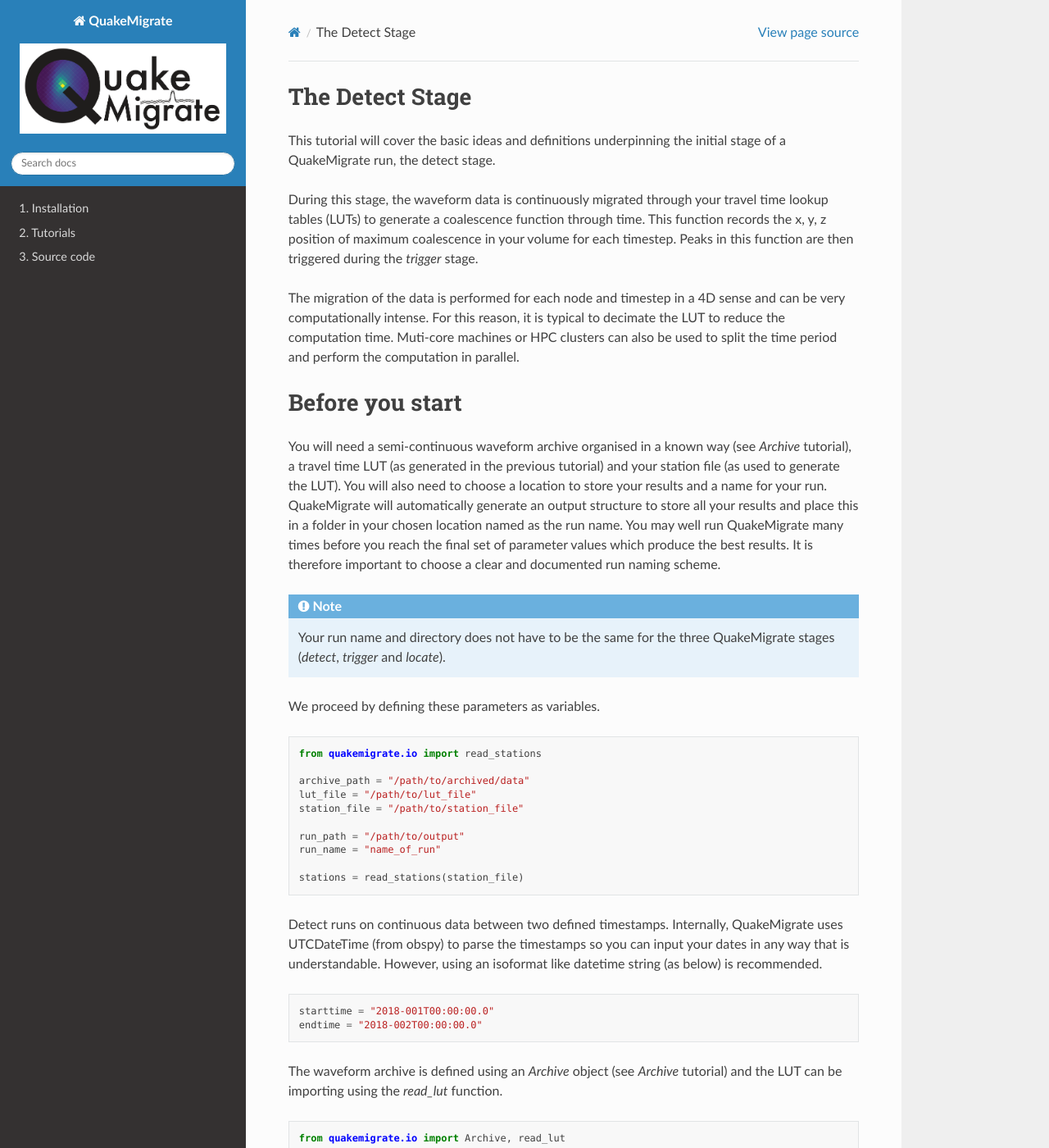
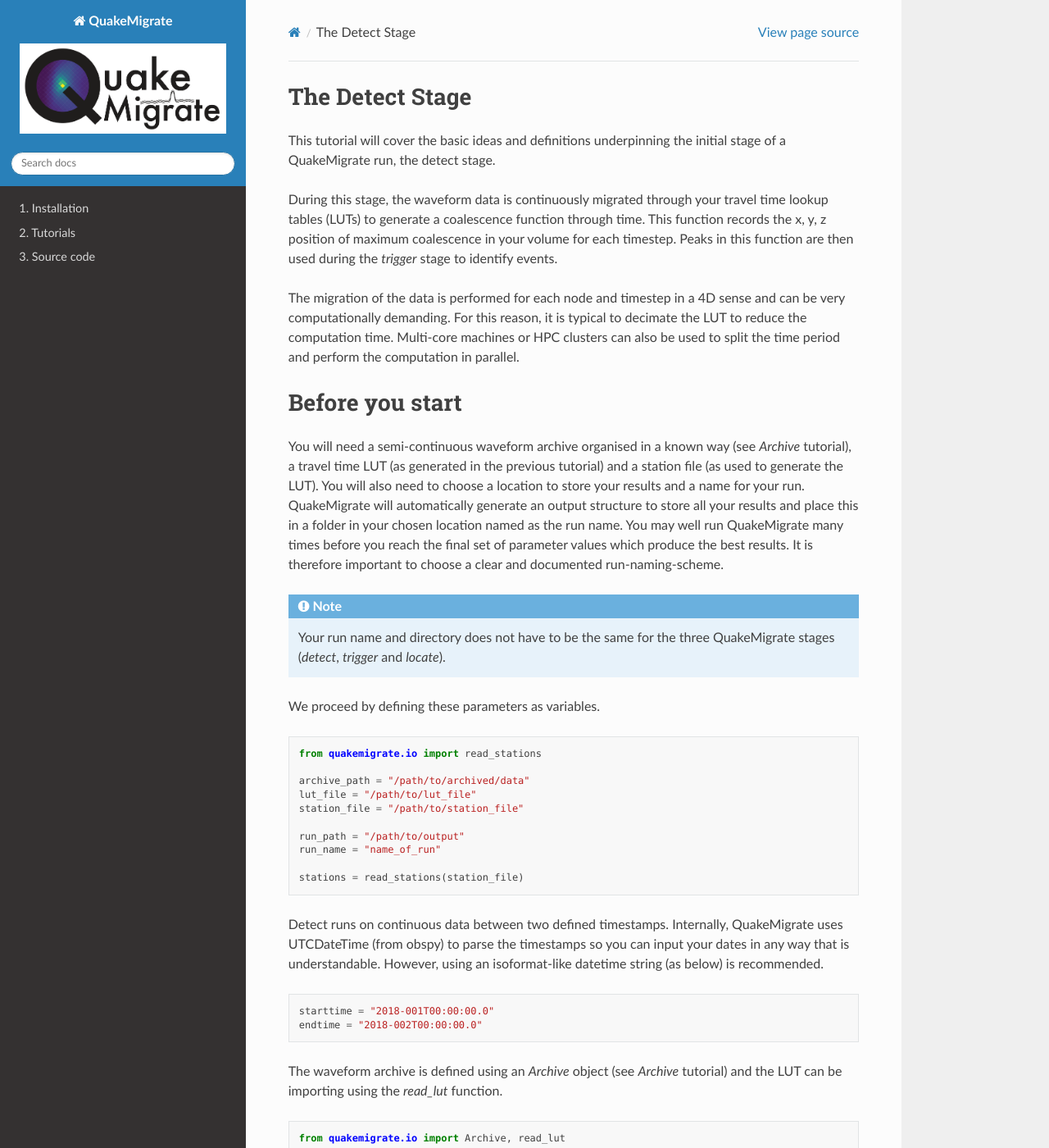
Before and after one commit to QuakeMigrate/QuakeMigrate, a Sphinx documentation site: the page built from docs/tutorials/detect.rst, in a window 1280 px wide and 1400 px high. Shown: the whole window at 82% size. Built offline with Sphinx 7.4.7 and the Read the Docs theme 2.0.0, drawn with Linux system fonts in a browser that asks for light colours; some of the changed text lies outside the part shown.

Commit message:
detect update

```diff
--- a/docs/tutorials/detect.rst
+++ b/docs/tutorials/detect.rst
@@ -2,14 +2,14 @@
 ===========================
 This tutorial will cover the basic ideas and definitions underpinning the initial stage of a QuakeMigrate run, the detect stage.
 
-During this stage, the waveform data is continuously migrated through your travel time lookup tables (LUTs) to generate a coalescence function through time. This function records the x, y, z position of maximum coalescence in your volume for each timestep. Peaks in this function are then triggered during the `trigger` stage.
+During this stage, the waveform data is continuously migrated through your travel time lookup tables (LUTs) to generate a coalescence function through time. This function records the x, y, z position of maximum coalescence in your volume for each timestep. Peaks in this function are then used during the `trigger` stage to identify events.
 
-The migration of the data is performed for each node and timestep in a 4D sense and can be very computationally intense. For this reason, it is typical to decimate the LUT to reduce the computation time. Muti-core machines or HPC clusters can also be used to split the time period and perform the computation in parallel.
+The migration of the data is performed for each node and timestep in a 4D sense and can be very computationally demanding. For this reason, it is typical to decimate the LUT to reduce the computation time. Multi-core machines or HPC clusters can also be used to split the time period and perform the computation in parallel.
 
 Before you start
 ===========================
 
-You will need a semi-continuous waveform archive organised in a known way (see `Archive` tutorial), a travel time LUT (as generated in the previous tutorial) and your station file (as used to generate the LUT). You will also need to choose a location to store your results and a name for your run. QuakeMigrate will automatically generate an output structure to store all your results and place this in a folder in your chosen location named as the run name. You may well run QuakeMigrate many times before you reach the final set of parameter values which produce the best results. It is therefore important to choose a clear and documented run naming scheme.
+You will need a semi-continuous waveform archive organised in a known way (see `Archive` tutorial), a travel time LUT (as generated in the previous tutorial) and a station file (as used to generate the LUT). You will also need to choose a location to store your results and a name for your run. QuakeMigrate will automatically generate an output structure to store all your results and place this in a folder in your chosen location named as the run name. You may well run QuakeMigrate many times before you reach the final set of parameter values which produce the best results. It is therefore important to choose a clear and documented run-naming-scheme.
 
 .. note:: Your run name and directory does not have to be the same for the three QuakeMigrate stages (`detect`, `trigger` and `locate`).
 
@@ -28,7 +28,7 @@
 
     stations = read_stations(station_file)
 
-Detect runs on continuous data between two defined timestamps. Internally, QuakeMigrate uses UTCDateTime (from obspy) to parse the timestamps so you can input your dates in any way that is understandable. However, using an isoformat like datetime string (as below) is recommended.
+Detect runs on continuous data between two defined timestamps. Internally, QuakeMigrate uses UTCDateTime (from obspy) to parse the timestamps so you can input your dates in any way that is understandable. However, using an isoformat-like datetime string (as below) is recommended.
 
 ::
 
@@ -253,7 +254,7 @@
 
     st[0].plot()
 
-By storing the data as miniSEED files, we not only make it easy to plot and manipulate the data using python libraries through obspy. We also can use miniSEEDs impressive compression routines to effciently store large volumes of data. To access this, we store values in the scanmseed object as integers by multiplying the raw output from `detect` by XX and YY for the coalesence and position traces respectively.
+By storing the data as miniSEED files, we not only make it easy to plot and manipulate the data using python libraries through obspy. We also can use miniSEEDs impressive compression routines to effciently store large volumes of data. To access this, we store values in the scanmseed object as integers. To return the values stored in the `scanmseed` object to the real values, divide the coalesence traces by 5 and the X, and Y traces by 6. The depth (Z trace) is stored to the nearest millimetre, the exact number to divide the output by will depend on your units.
 
 Running `detect` across a large waveform archive
 ===================================================
```
Also changed, not shown: other parts of docs/tutorials/detect.rst (+5 -4 lines).
